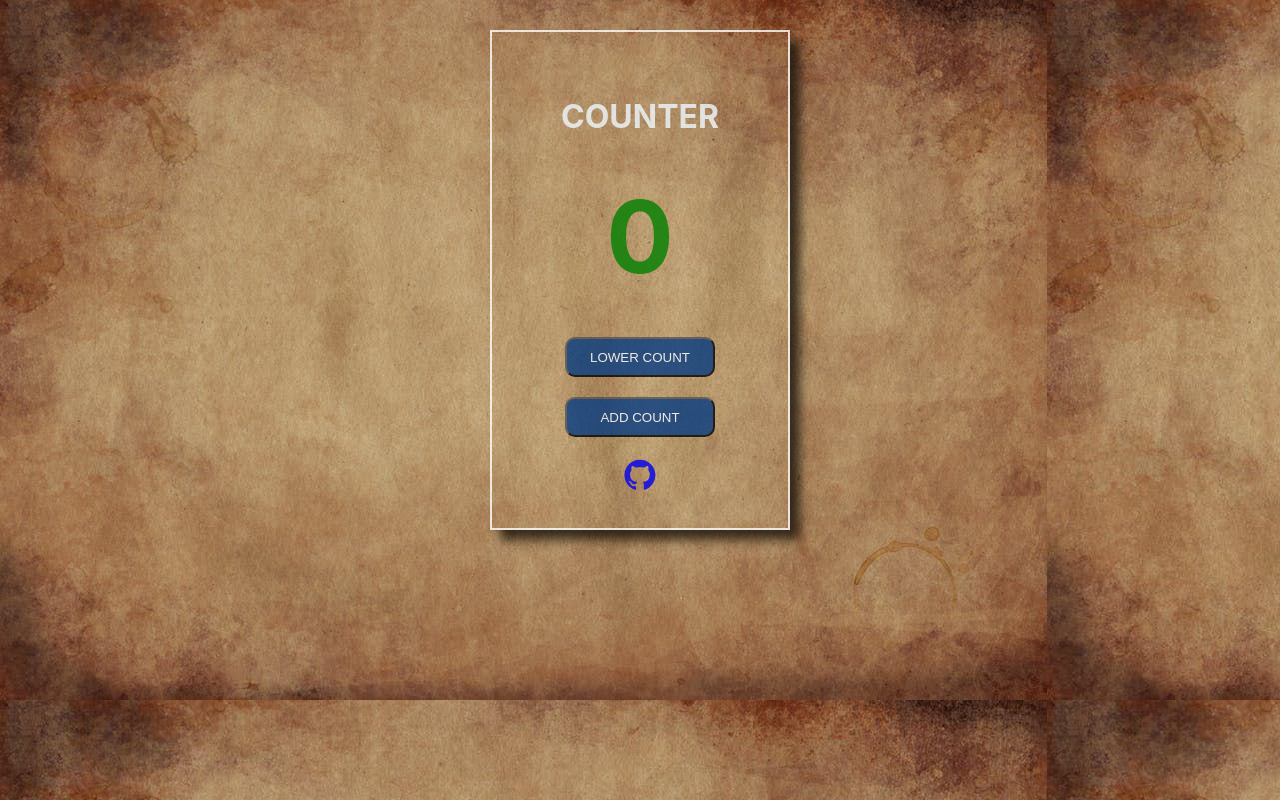
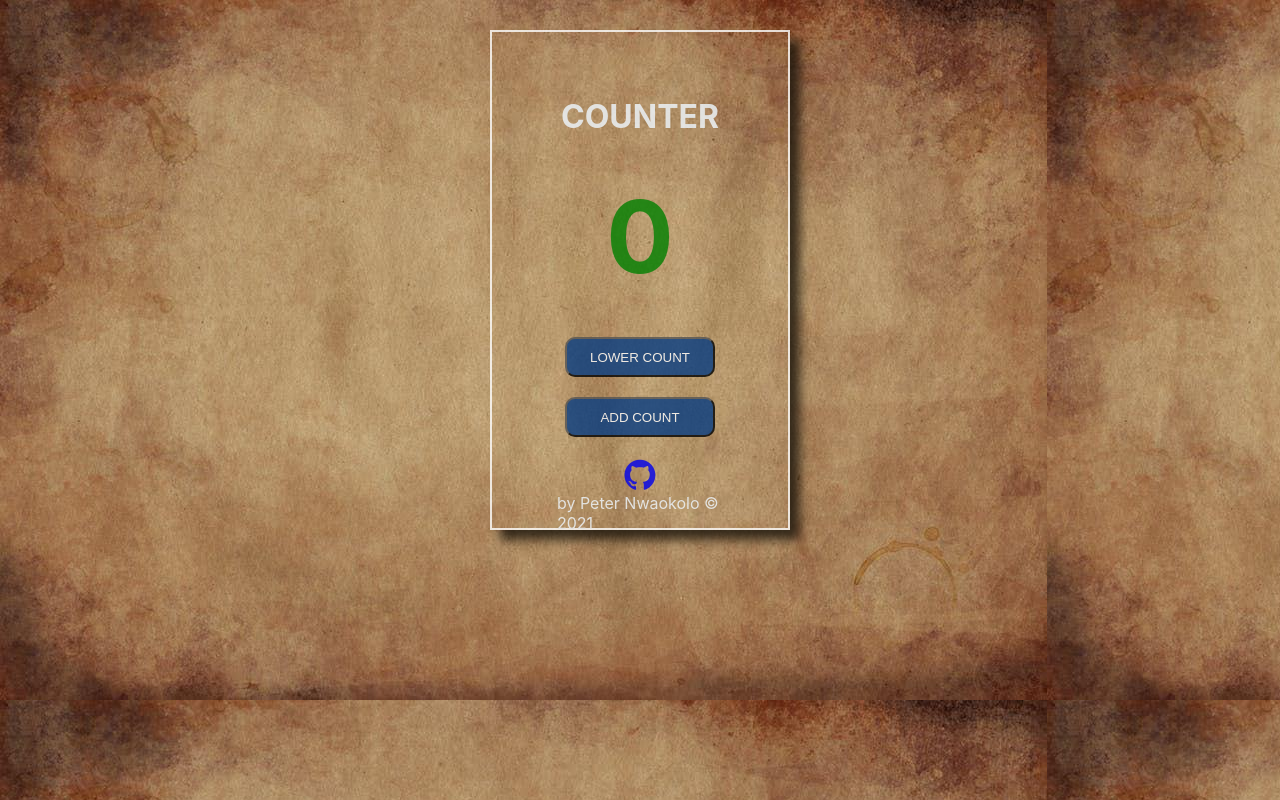
Before and after one commit to peterlampard22/counterapp, a plain HTML site: page index.html in a window 1280 px wide. Drawn offline with Linux system fonts and the light colour scheme.

Commit message:
Update index.html

```diff
--- a/index.html
+++ b/index.html
@@ -20,6 +20,7 @@
                 <button class="lower-count" id="subtraction">LOWER COUNT</button><br />
                 <button class="add-count" id="addition">ADD COUNT</button><br />
                 <a href="https://github.com/peterlampard22/counterapp"><i class="fa fa-github" style="font-size:36px"></i></a>
+                <p> by Peter Nwaokolo &copy; 2021 </p>
 
             </div>
         </div>
```
